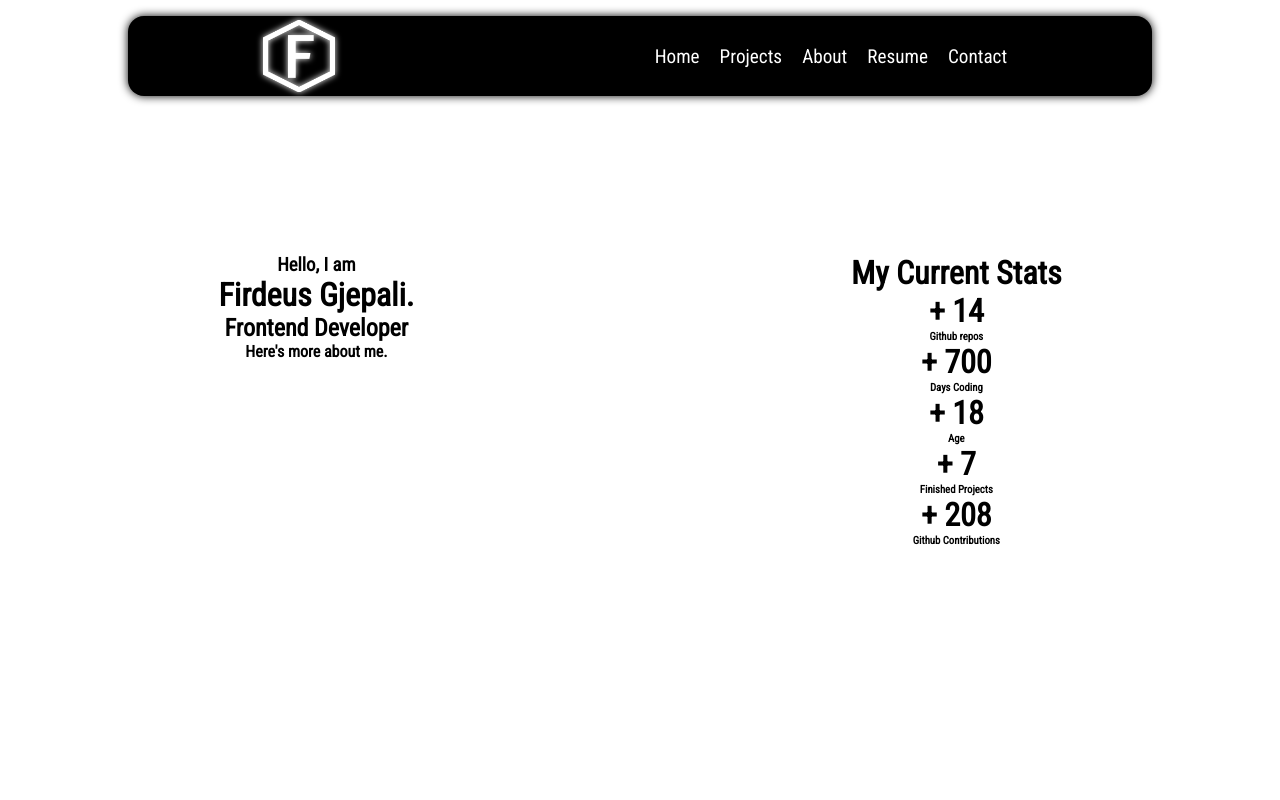
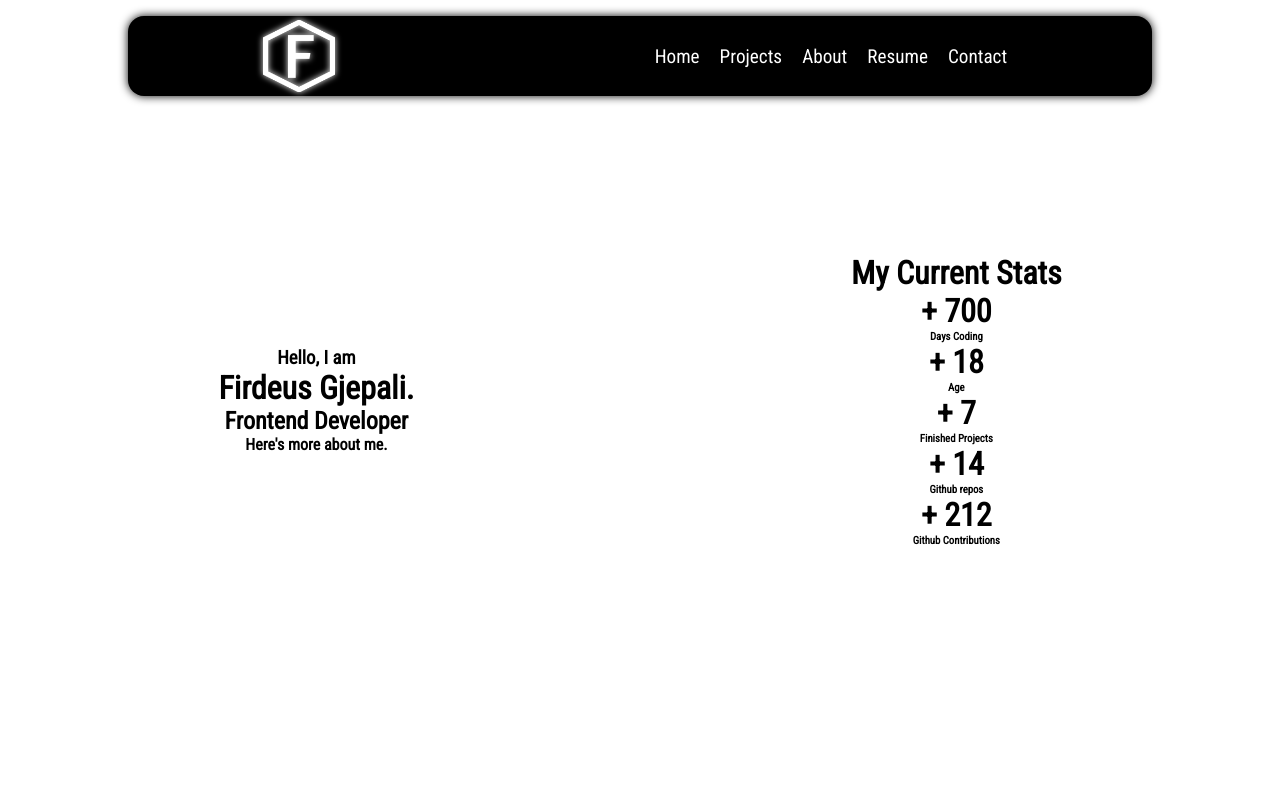
Before and after one commit to FirdeusGj/Portfolio, a React (Create React App) app: page / in a window 1280 px wide. Shown: the top 800 px of the page. Built offline with nearby package versions, Linux system fonts and the light colour scheme.

Commit message:
added more stuff

```diff
--- a/package.json
+++ b/package.json
@@ -8,6 +8,7 @@
     "@testing-library/user-event": "^13.5.0",
     "react": "^18.2.0",
     "react-dom": "^18.2.0",
+    "react-router-dom": "^6.14.1",
     "react-scripts": "5.0.1",
     "web-vitals": "^2.1.4"
   },
--- a/src/components/MainBody/Mainbody.css
+++ b/src/components/MainBody/Mainbody.css
@@ -14,6 +14,7 @@ main{
     display: flex;
     justify-content: space-around;
     width:100%;
+    align-items: center;
 }
 .num{
     transition: all 1s cubic-bezier(0.42, 0, 0.58, 1);
--- a/src/components/MainBody/Mainbody.jsx
+++ b/src/components/MainBody/Mainbody.jsx
@@ -33,7 +33,6 @@ export default function Mainbody() {
       </div>
     );
   };
-
   const today = new Date();
   const startDate = new Date(2021, 7, 1);
   const daysDifference = Math.floor(
@@ -53,10 +52,6 @@ export default function Mainbody() {
           <h1>My Current Stats</h1>
           <div>
             <div>
-              <h1><Counter targetNumber={14} startValue={0} symbol={"+"}/></h1>
-              <h6>Github repos</h6>
-            </div>
-            <div>
               <h1 className="num">
                 <Counter targetNumber={daysDifference} startValue={650} symbol={"+"} />
               </h1>
@@ -71,7 +66,11 @@ export default function Mainbody() {
               <h6>Finished Projects</h6>
             </div>
             <div>
-              <h1><Counter targetNumber={208} startValue={150} symbol={"+"}/></h1>
+              <h1><Counter targetNumber={14} startValue={0} symbol={"+"}/></h1>
+              <h6>Github repos</h6>
+            </div>
+            <div>
+              <h1><Counter targetNumber={212} startValue={150} symbol={"+"}/></h1>
               <h6>Github Contributions</h6>
             </div>
           </div>
--- a/src/components/Nav/Nav.jsx
+++ b/src/components/Nav/Nav.jsx
@@ -1,6 +1,7 @@
 import React from "react";
 import Logo from "../images/theLogo.png";
 import './Nav.css'
+import { Link } from "react-router-dom";
 
 export default function Nav() {
   return (
```
Also changed, not shown: src/components/Footer/Footer.jsx (added, +7 -0 lines), src/components/Footer/Footer.css (added), 1 other file (tests, documents, lock files or other folders).
